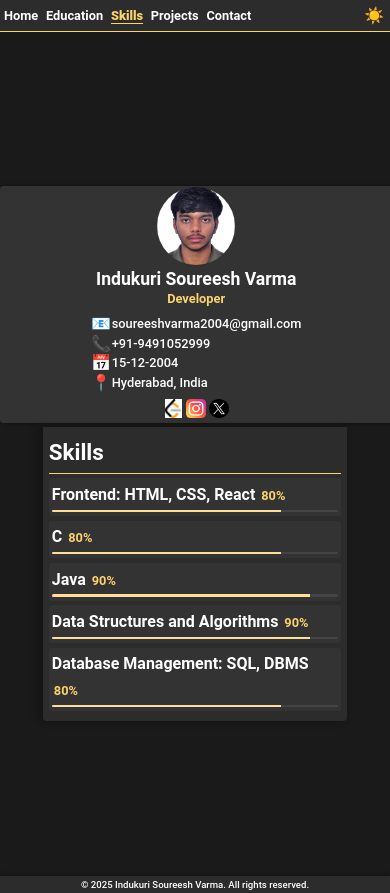
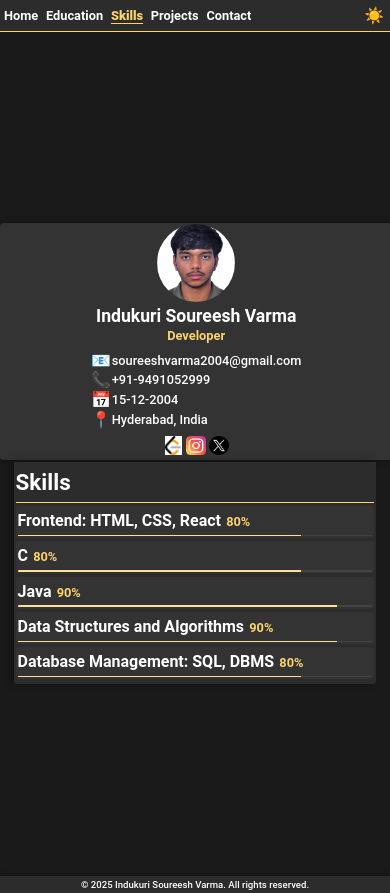
Before and after one commit to soureeshvarma/MyPortfolio, a React (Create React App) app: page /skills in a window 390 px wide. Built offline with nearby package versions, Linux system fonts and the light colour scheme.

Commit message:
Reduce gap between header and personal info on Skills and Contact

```diff
--- a/src/components/Contact.css
+++ b/src/components/Contact.css
@@ -133,27 +133,27 @@ button:hover {
 @media (max-width: 768px) {
   .container {
     flex-direction: column;
-    gap: 1vw; /* Matches Home.css gap */
-    min-height: 100vh; /* Consistent with other pages */
+    gap: 0.5vw; /* Minimal gap to align with other pages */
+    min-height: 100vh; /* Consistent height */
   }
   .main-content {
-    width: 75%; /* Matches desktop, adjusts to 92% on mobile like others */
-    padding: 1.5vw; /* Consistent padding */
+    width: 92%; /* Full width on mobile */
+    padding: 0.5vw; /* Reduced padding */
     margin: 0 auto;
-    border-radius: 0 0 1vw 1vw; /* Matches Projects.css */
-    box-shadow: -4px 0 8px rgba(0, 0, 0, 0.3); /* Consistent shadow */
+    border-radius: 0 0 1vw 1vw;
+    box-shadow: -4px 0 8px rgba(0, 0, 0, 0.3);
   }
   .main-content h1 {
     font-size: clamp(1.4rem, 4vw, 1.8rem);
-    margin: 0.5vw 0; /* Matches Home.css */
+    margin: 0.3vw 0; /* Tighten margin */
   }
   .mode-divider {
-    margin: 0.5vw 0;
-    height: 0.2vw;
+    margin: 0.2vw 0;
+    height: 0.15vw;
   }
   .contact-details p {
     font-size: clamp(1rem, 2.5vw, 1.1rem);
-    margin: 0.4vw 0;
+    margin: 0.3vw 0;
   }
   .form-group label {
     font-size: clamp(1rem, 2.5vw, 1.1rem);
@@ -162,10 +162,10 @@ button:hover {
   .form-group input,
   .form-group textarea {
     font-size: clamp(0.9rem, 2vw, 1rem);
-    padding: 0.5vw;
+    padding: 0.3vw;
   }
   button {
     font-size: clamp(1rem, 2.5vw, 1.1rem);
-    padding: 0.7vw 1.5vw;
+    padding: 0.6vw 1vw;
   }
 }
--- a/src/components/Skills.css
+++ b/src/components/Skills.css
@@ -125,40 +125,40 @@
 @media (max-width: 768px) {
   .container {
     flex-direction: column;
-    gap: 1vw; /* Matches Home.css gap */
-    min-height: 100vh; /* Consistent with other pages */
+    gap: 0.5vw; /* Minimal gap to align with other pages */
+    min-height: 100vh; /* Consistent height */
   }
   .main-content {
-    width: 75%; /* Matches desktop, adjusts to 92% on mobile like others */
-    padding: 1.5vw; /* Consistent padding */
+    width: 92%; /* Full width on mobile */
+    padding: 0.5vw; /* Reduced padding */
     margin: 0 auto;
-    border-radius: 0 0 1vw 1vw; /* Matches Projects.css */
-    box-shadow: 0 4px 8px rgba(0, 0, 0, 0.3); /* Consistent shadow */
+    border-radius: 0 0 1vw 1vw;
+    box-shadow: 0 4px 8px rgba(0, 0, 0, 0.3);
   }
   .main-content h1 {
     font-size: clamp(1.4rem, 4vw, 1.6rem);
-    margin: 0.5vw 0; /* Matches Home.css */
+    margin: 0.3vw 0; /* Tighten margin */
   }
   .mode-divider {
-    margin: 0.5vw 0;
-    height: 0.2vw;
+    margin: 0.2vw 0;
+    height: 0.15vw;
   }
   .skills-list {
-    margin-top: 0.5vw;
+    margin-top: 0.3vw; /* Pull up closer */
   }
   .skill-item {
-    margin: 1.2vw 0;
-    padding: 1vw 0.8vw;
-    gap: 0.5vw;
+    margin: 0.8vw 0;
+    padding: 0.5vw;
+    gap: 0.3vw;
   }
   .skill-info strong {
     font-size: clamp(1rem, 3vw, 1.1rem);
   }
   .percentage {
     font-size: clamp(0.8rem, 2vw, 0.9rem);
-    margin-left: 0.5vw;
+    margin-left: 0.3vw;
   }
   .progress-bar {
-    height: 0.6vw;
+    height: 0.4vw;
   }
 }
```
